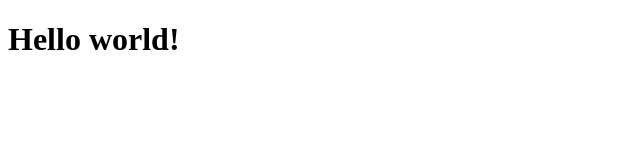
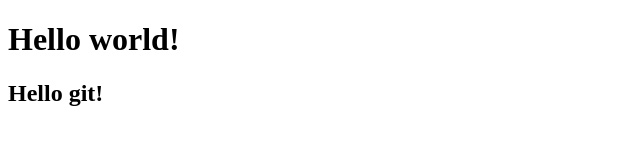
Before and after one commit to Riley-Hoffman/git_lesson, a plain HTML site: page index.html in a window 1280 px wide. Shown: the whole page, without its empty margins (0-640 px from the left). Drawn offline with Linux system fonts and the light colour scheme.

```diff
--- a/index.html
+++ b/index.html
@@ -8,5 +8,6 @@
 </head>
 <body>
     <h1>Hello world!</h1>
+    <h2>Hello git!</h2>
 </body>
 </html>
```
Also changed, not shown: visible.html (added), 1 other file.
